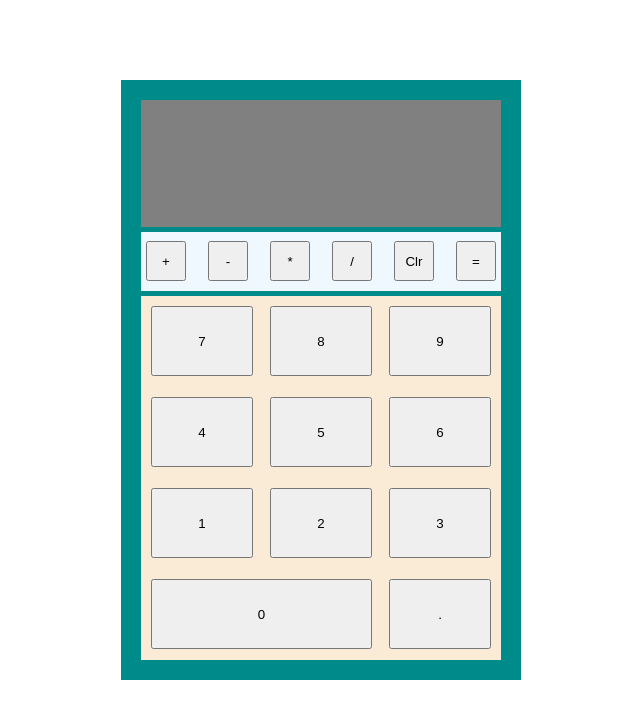
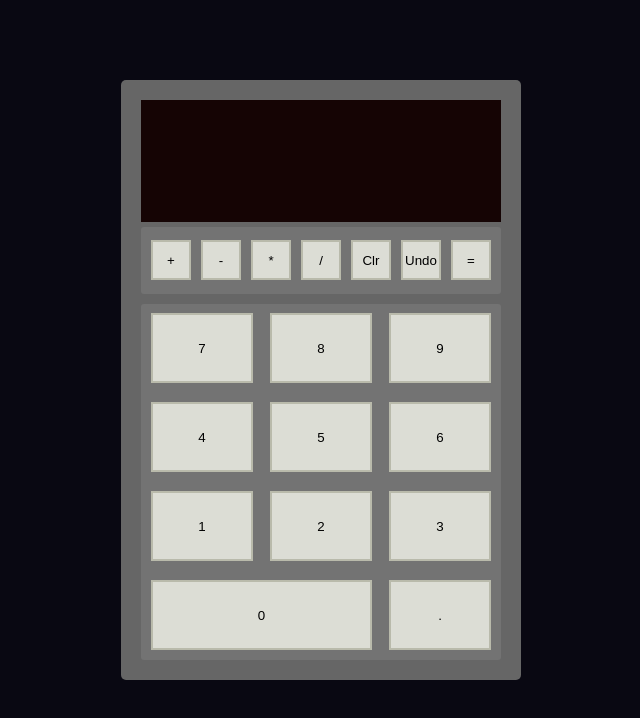
Before and after one commit to Winderator/odin-calculator, a plain HTML site: page index.html in a window 1280 px wide. Shown: the whole page, without its empty margins (319-959 px from the left). Drawn offline with Linux system fonts and the light colour scheme.

Commit message:
Style/Color remaining elements

```diff
--- a/index.html
+++ b/index.html
@@ -18,6 +18,7 @@
             <button id="multiply" class="operator">*</button>
             <button id="divide" class="operator">/</button>
             <button id="clear">Clr</button>
+            <button id="back">Undo</button>
             <button id="equals">=</button>
         </div>
         <div id="numpad">
--- a/styles.css
+++ b/styles.css
@@ -2,6 +2,10 @@
     margin: 0;
     padding: 0;
     box-sizing: border-box;
+}
+
+body {
+    background-color: hsl(246, 40%, 5%);
 }
 
 #calculator {
@@ -10,17 +14,19 @@
     display:flex;
     flex-direction: column;
     justify-content: space-between;
-    background-color: darkcyan;
+    background-color: hsl(0,0%,40%);
 
     margin: 80px auto;
     padding: 20px;
     gap: 5px;
+    border-radius: 5px;
 }
 
 #display {
-    background-color: grey;
+    background-color: hsl(0, 65%, 5%);
+    color: hsl(0, 80%, 40%);
     height: 100px;
-    font-size: 2.5em;
+    font-size: 3em;
     font-family: Arial, Helvetica, sans-serif;
     display: flex;
     align-items: center;
@@ -30,22 +36,26 @@
 }
 
 #functions {
-    background-color: aliceblue;
+    background-color: hsl(0,0%,45%);
     display:flex;
     justify-content: space-between;
     align-items: center;
     flex-grow: 1;
 
-    padding: 5px;
+    padding: 10px;
+    border-radius: 3px;
 }
 
 #functions button {
     width: 40px;
     height: 40px;
+
+    background-color: hsl(64, 10%, 85%);
+    border: 2px solid hsl(64, 10%, 70%)
 }
 
 #numpad {
-    background-color: antiquewhite;
+    background-color: hsl(0,0%,45%);
     display: flex;
     justify-content: space-between;
     align-items: center;
@@ -54,13 +64,16 @@
     flex-grow: 5;
 
     gap: 10px;
-
+    margin-top: 5px;
     padding: 5px 10px;
+    border-radius: 3px;
 }
 
 .number {
     width: 30%;
     height: 70px;
+    background-color: hsl(64, 10%, 85%);
+    border: 2px solid hsl(64, 10%, 70%)
 }
 
 #zero {
```
